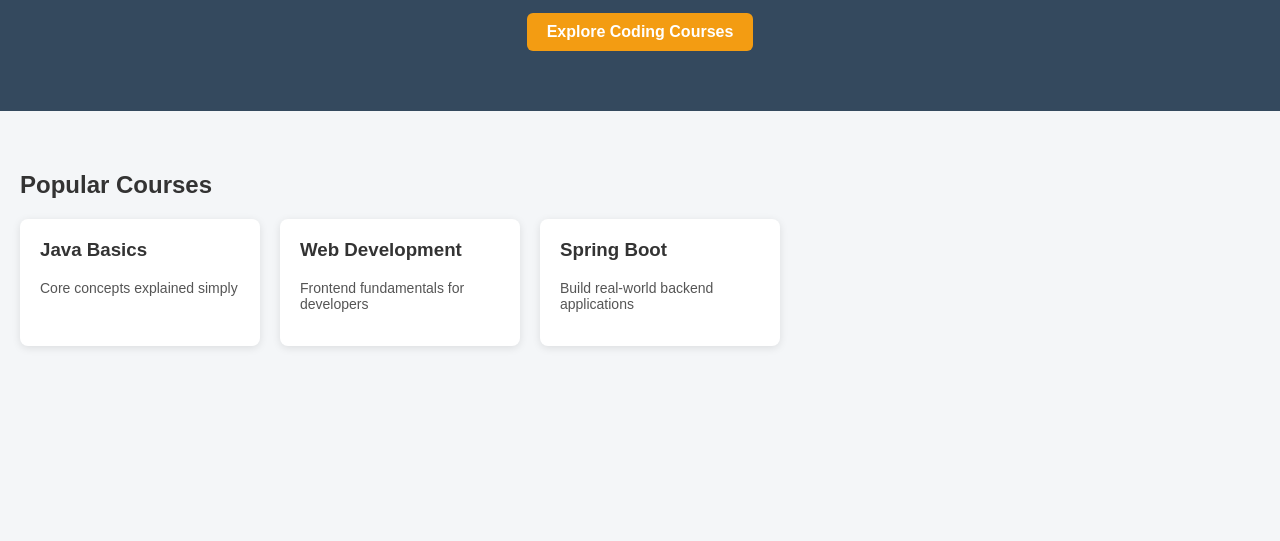
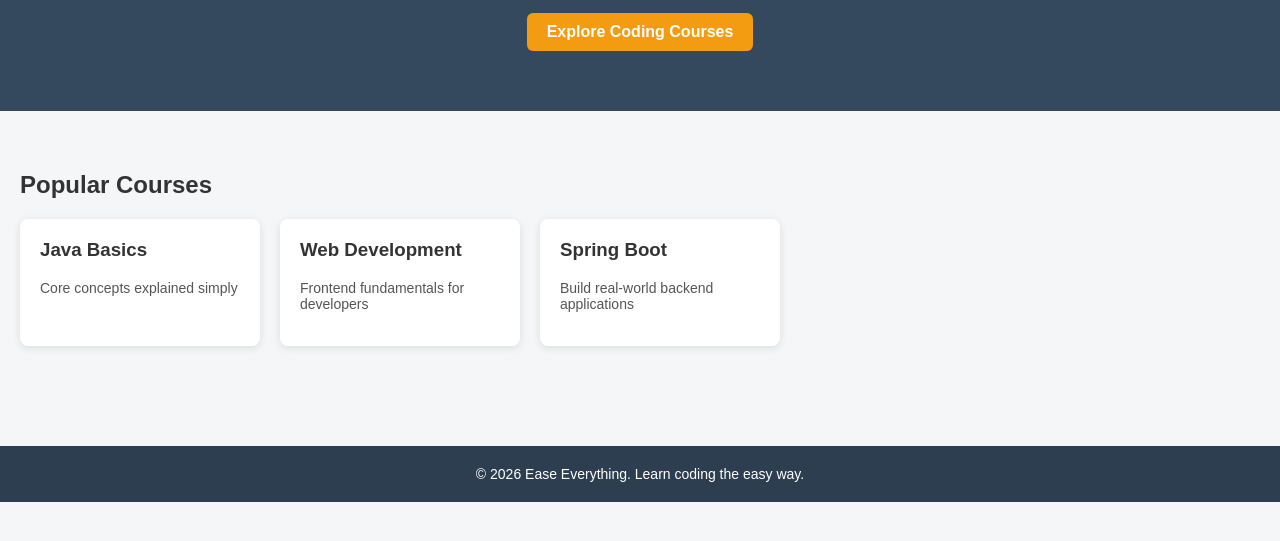
Before and after one commit to Sudhakar-Kalathi/e-learning-app, a plain HTML site: page frontend/index.html in a window 1280 px wide. Shown: the part 219-760 px from the top of the page. Drawn offline with Linux system fonts and the light colour scheme.

Commit message:
Added footer across all pages

```diff
--- a/frontend/css/style.css
+++ b/frontend/css/style.css
@@ -181,3 +181,16 @@ body {
     color: #2c3e50;
     font-weight: bold;
 }
+
+/* Footer */
+.footer {
+    margin-top: 60px;
+    padding: 20px;
+    text-align: center;
+    background-color: #2c3e50;
+    color: white;
+    font-size: 14px;
+}
+.footer p {
+    margin: 0;
+}
--- a/frontend/index.html
+++ b/frontend/index.html
@@ -47,5 +47,9 @@
     </section>
 
     <script src="js/main.js"></script>
+
+    <footer class="footer">
+        <p>© 2026 Ease Everything. Learn coding the easy way.</p>
+    </footer>
 </body>
 </html>
```
Also changed, not shown: frontend/course-detail.html (+4 -0 lines), frontend/courses.html (+3 -0 lines), frontend/login.html (+4 -0 lines), frontend/signup.html (+4 -0 lines).
